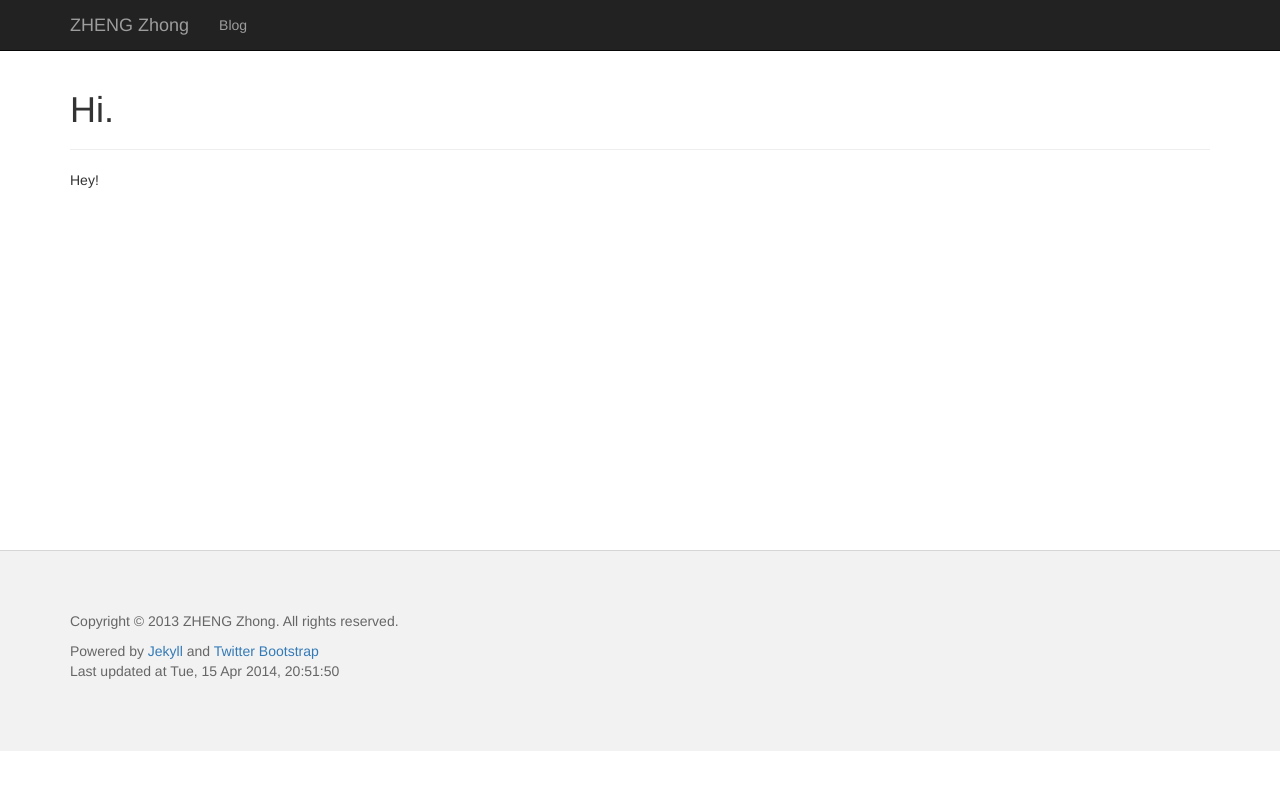
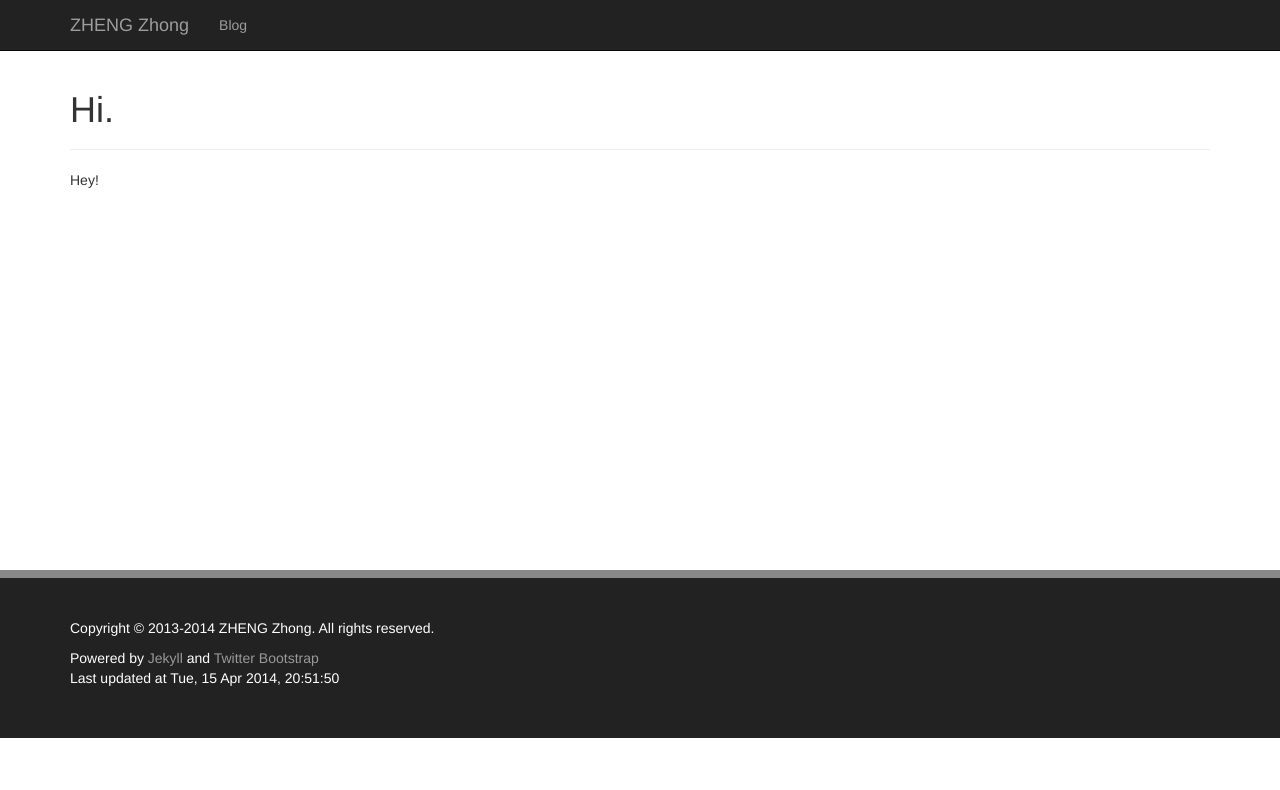
Before and after one commit to zhengzhong/zhengzhong.github.io, a Jekyll site: the page built from index.html, in a window 1280 px wide. Shown: the top 790 px of the page. Built offline with Jekyll 4.4.1, drawn with Linux system fonts in a browser that asks for light colours; nearby versions of some CDN libraries.

Commit message:
Updated site templates and style.

```diff
--- a/_layouts/blog.html
+++ b/_layouts/blog.html
@@ -2,7 +2,8 @@
 layout: default
 ---
 
-<div id="blog" class="row">
+<div id="blog" class="container">
+  <div class="row">
     <div id="content" class="col-md-9">
       {{ content }}
     </div>
@@ -18,3 +19,4 @@
       </section>
     </div>
   </div>
+</div>
--- a/_layouts/default.html
+++ b/_layouts/default.html
@@ -75,14 +75,12 @@
     </header>
 
     <div id="main-wrapper">
-      <div class="container">
-        {{ content }}
-      </div>
+      {{ content }}
     </div>
 
     <div id="footer-wrapper">
       <div id="footer" class="container">
-        <p>Copyright &copy; 2013 {{ site.name }}. All rights reserved.</p>
+        <p>Copyright &copy; 2013-{{ site.time|date:"%Y" }} {{ site.name }}. All rights reserved.</p>
         <ul class="list-unstyled">
           <li>Powered by <a href="http://jekyllrb.com">Jekyll</a> and <a href="http://getbootstrap.com">Twitter Bootstrap</a></li>
           <li>Last updated at {{ site.time|date:"%a, %d %b %Y, %H:%M:%S" }}</li>
--- a/_layouts/page.html
+++ b/_layouts/page.html
@@ -2,7 +2,7 @@
 layout: default
 ---
 
-<div id="page">
+<div id="page" class="container">
 
   <div class="page-header"><h1>{{ page.title }}</h1></div>
 
--- a/_layouts/post.html
+++ b/_layouts/post.html
@@ -2,7 +2,7 @@
 layout: blog
 ---
 
-<div id="post" class="post">
+<div id="post" class="post container">
 
   <div class="page-header"><h1>{{ page.title }}</h1></div>
 
--- a/assets/css/custom.css
+++ b/assets/css/custom.css
@@ -3,16 +3,30 @@
 }
 
 #main-wrapper {
-  padding-top: 40px;
-  padding-bottom: 40px;
   min-height: 500px;
 }
 
+#main-wrapper .container {
+  padding-top: 40px;
+  padding-bottom: 40px;
+}
+
 #footer-wrapper {
-  padding: 60px 0 60px 0;
-  color: #666666;
-  background-color: #f2f2f2;
-  border-top: 1px solid #d6d6d6;
+  margin-top: 20px;
+  padding: 40px 0 40px 0;
+  color: #ffffff;
+  background-color: #222222;
+  border-top: 8px solid #888888;
+}
+
+#footer-wrapper a {
+  color: #999999;
+  text-decoration: none;
+}
+
+#footer-wrapper a:hover, #footer-wrapper a:focus {
+  color: #ffffff;
+  text-decoration: none;
 }
 
 /* ---------- common styles -------------------------------------------------------------------- */
--- a/index.html
+++ b/index.html
@@ -3,7 +3,7 @@
 title: Home
 ---
 
-<div id="home">
+<div id="home" class="container">
 
   <div class="page-header"><h1>Hi.</h1></div>
 
```
Also changed, not shown: 1 other file. Lines whose indentation alone changed are shown as unchanged.
